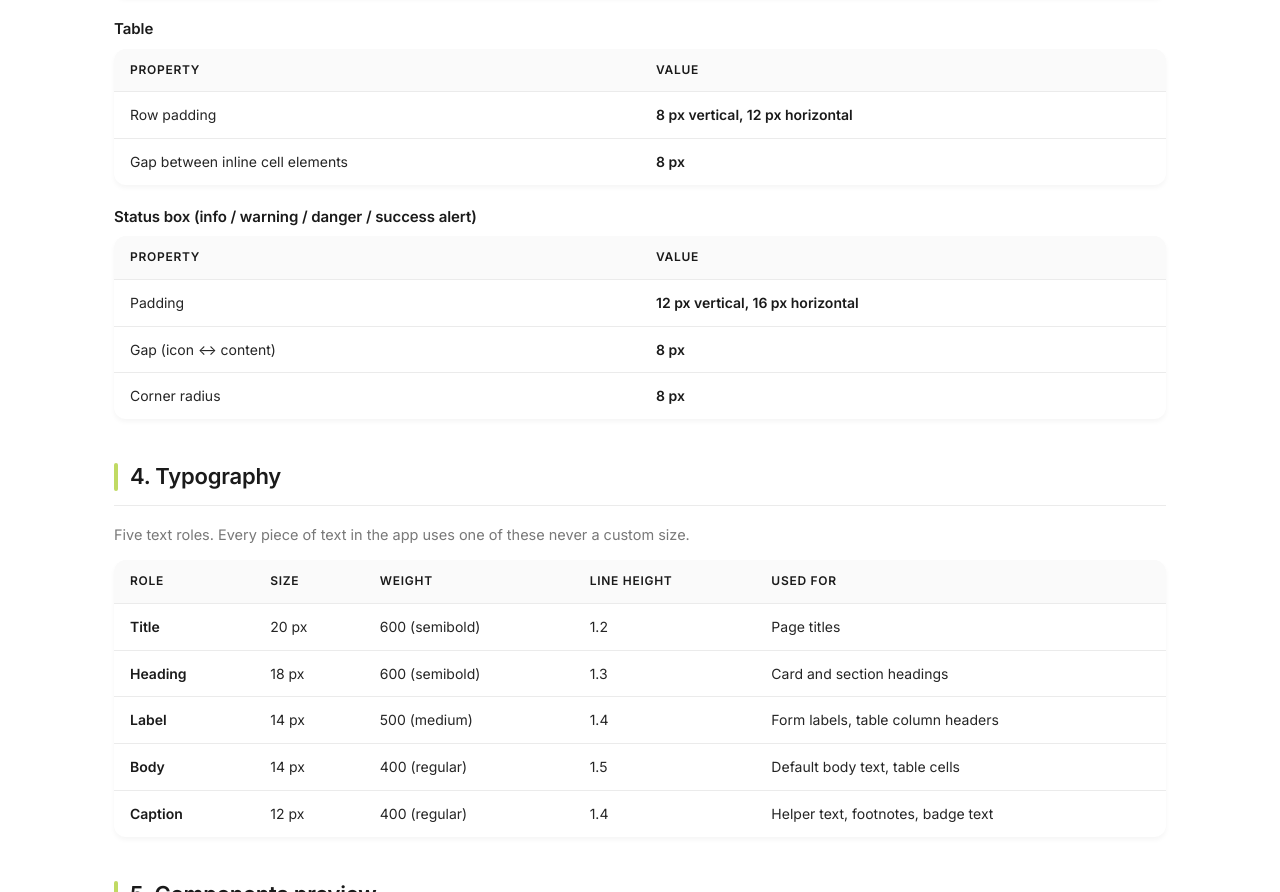
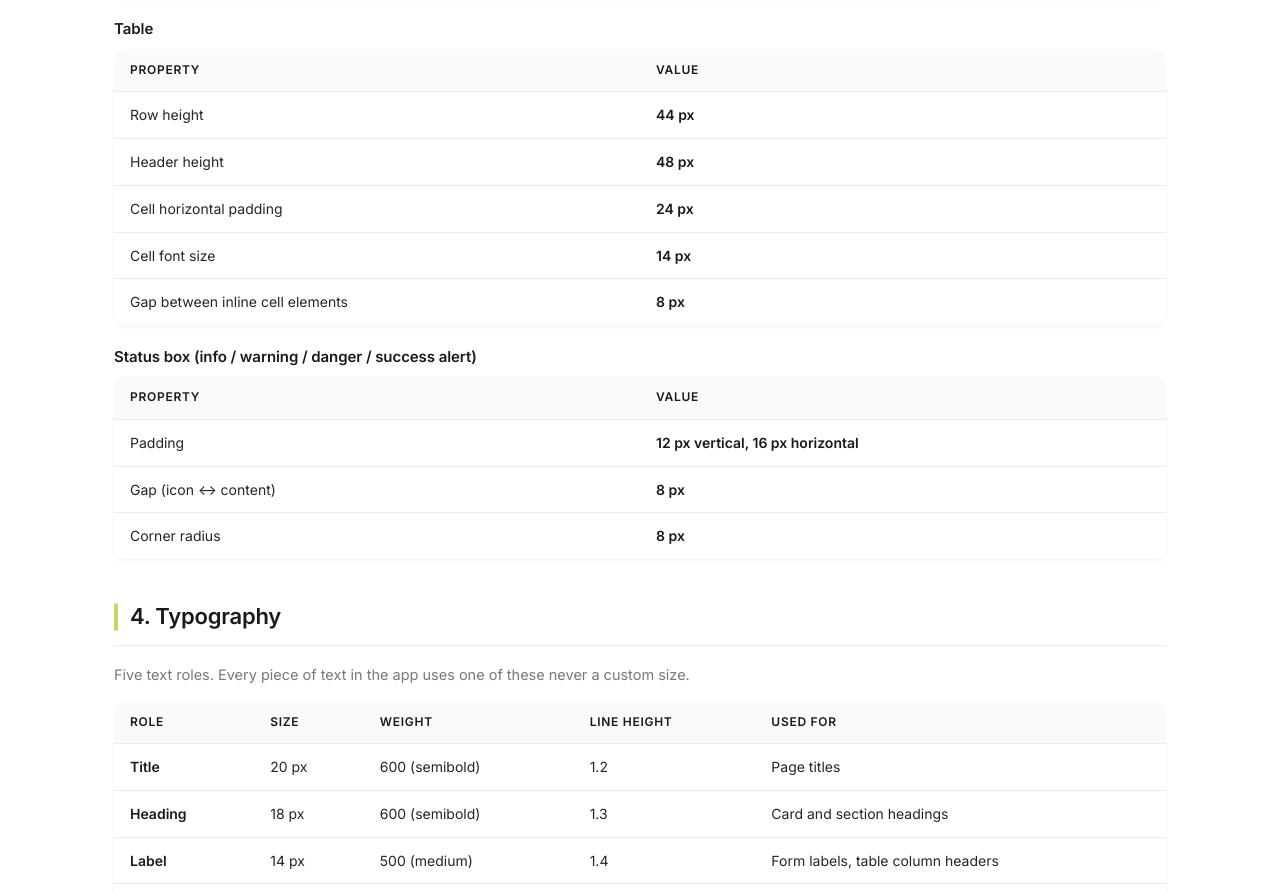
Before and after one commit to nauman-buch/proposal-theme, a plain HTML site: page index.html in a window 1280 px wide. Shown: the part 3961-4853 px from the top of the page. Drawn offline with Linux system fonts and the light colour scheme.

Commit message:
Refactor code structure for improved readability and maintainability

```diff
--- a/DESIGN_SYSTEM_PROPOSAL.html
+++ b/index.html
@@ -1664,10 +1664,20 @@
               </thead>
               <tbody>
                 <tr>
-                  <td data-label="Property">Row padding</td>
-                  <td data-label="Value">
-                    <strong>8 px vertical, 12 px horizontal</strong>
-                  </td>
+                  <td data-label="Property">Row height</td>
+                  <td data-label="Value"><strong>44 px</strong></td>
+                </tr>
+                <tr>
+                  <td data-label="Property">Header height</td>
+                  <td data-label="Value"><strong>48 px</strong></td>
+                </tr>
+                <tr>
+                  <td data-label="Property">Cell horizontal padding</td>
+                  <td data-label="Value"><strong>24 px</strong></td>
+                </tr>
+                <tr>
+                  <td data-label="Property">Cell font size</td>
+                  <td data-label="Value"><strong>14 px</strong></td>
                 </tr>
                 <tr>
                   <td data-label="Property">Gap between inline cell elements</td>
```
